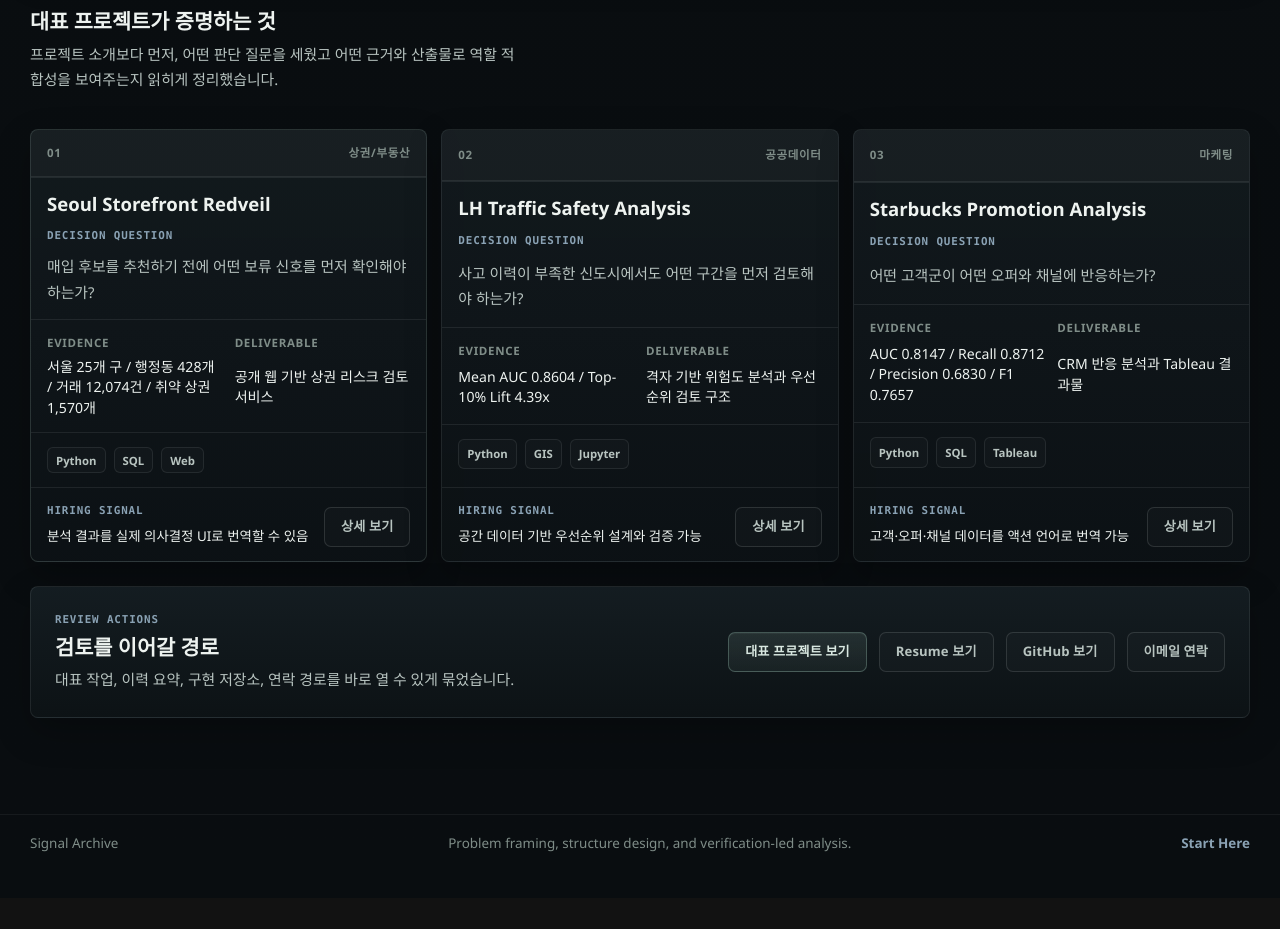
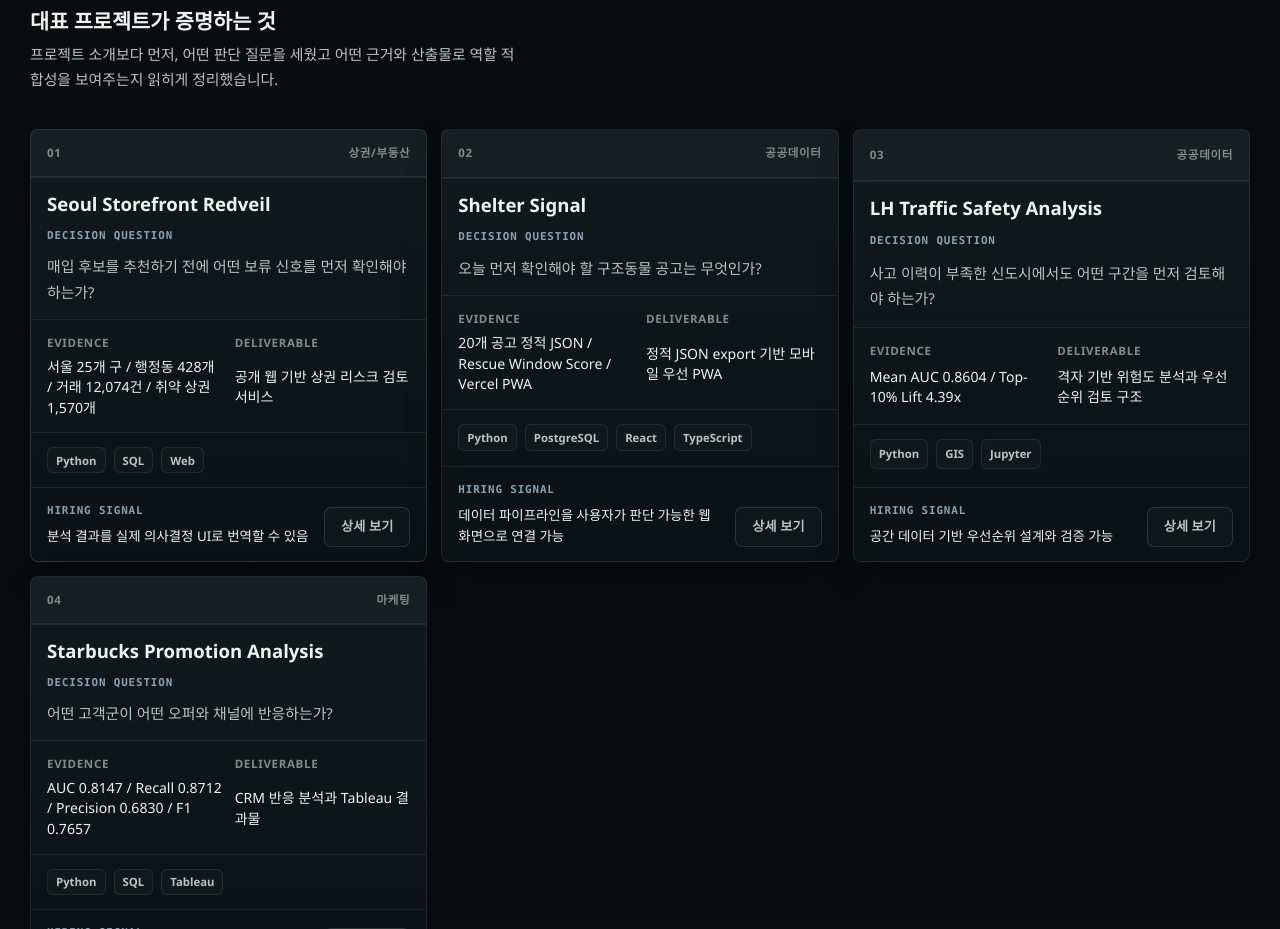
Before and after one commit to dffxonnb-cyber/signal-archive, a Next.js app: page / in a window 1280 px wide. Shown: the part 1243-2172 px from the top of the page. Before the commit the page ends 2141 px from the top, so only its background shows below. Built offline with nearby package versions, Linux system fonts and the light colour scheme.

Commit message:
feat: add Shelter Signal project

```diff
--- a/app/page.tsx
+++ b/app/page.tsx
@@ -51,6 +51,7 @@ const reviewPath = [
 
 const featuredProofSlugs = [
   "seoul-storefront-redveil",
+  "shelter-signal",
   "lh-traffic-safety-analysis",
   "starbucks-promotion-analysis",
 ];
--- a/content/projects.ts
+++ b/content/projects.ts
@@ -107,7 +107,7 @@ export const projects: Project[] = [
         type: "secondary",
       },
     ],
-    sortOrder: 2,
+    sortOrder: 3,
     caseStudySlugs: ["risk-signals-before-volume"],
     sections: [
       {
@@ -270,6 +270,150 @@ export const projects: Project[] = [
     ],
   },
   {
+    id: "shelter-signal",
+    slug: "shelter-signal",
+    title: "Shelter Signal",
+    status: "featured",
+    category: "대표 프로젝트",
+    primaryDomain: "공공데이터",
+    summary:
+      "구조동물 공고의 보호 종료일과 데이터 신호를 기반으로\n우선 확인 공고를 정리하는 공공데이터 PWA입니다.",
+    period: "2026",
+    format: "개인 프로젝트",
+    domains: ["공공데이터", "구조동물", "데이터 파이프라인", "PWA"],
+    role: ["데이터 파이프라인 설계", "SQL 모델링", "PWA 구현"],
+    filterTools: ["Python", "SQL", "React"],
+    cardTools: ["Python", "PostgreSQL", "React", "TypeScript"],
+    stack: ["Python", "PostgreSQL", "SQL", "Vite", "React", "TypeScript", "Vercel"],
+    problemTypes: ["우선순위 판단", "의사결정 도구"],
+    coreTags: ["Public Data", "PostgreSQL", "SQL", "React", "TypeScript", "PWA", "Vercel"],
+    badges: ["Featured", "Public Data", "PWA", "Static JSON"],
+    context:
+      "구조동물 공고는 보호 종료일, 지역, 보호소 연락처, 사진 여부가 흩어져 있어 오늘 먼저 확인할 공고를 빠르게 고르기 어렵습니다. 단순 최신순 목록보다 보호 종료 신호를 기준으로 다시 정리하는 화면이 필요했습니다.",
+    outcome:
+      "공공 구조동물 데이터를 수집·정제하고, 보호 종료일까지 남은 시간과 데이터 신호를 바탕으로 Rescue Window Score를 계산해 모바일 우선 PWA로 시각화했습니다. 배포 버전은 live backend가 아니라 export된 정적 JSON 데이터를 사용합니다.",
+    supportingLine:
+      "보호 종료일까지 남은 시간과 데이터 신호를 기반으로\n먼저 확인할 구조동물 공고를 정리한 PWA",
+    review: {
+      decisionQuestion: "오늘 먼저 확인해야 할 구조동물 공고는 무엇인가?",
+      myRole: "공공 API 점검, PostgreSQL 파이프라인, SQL summary view, React PWA 구현",
+      evidence: "20개 공고 정적 JSON / Rescue Window Score / Vercel PWA",
+      deliverable: "정적 JSON export 기반 모바일 우선 PWA",
+      hiringSignal: "데이터 파이프라인을 사용자가 판단 가능한 웹 화면으로 연결 가능",
+    },
+    decisionMoment: {
+      originalQuestion: "구조동물 공고를 어떻게 조회할 것인가?",
+      reframedQuestion: "보호 종료가 가까운 공고를 어떻게 먼저 확인하게 만들 것인가?",
+      keyEvidence: "공고 종료일, 진행 상태, 사진·연락처 신호를 조합한 Rescue Window Score",
+      finalDeliverable: "static JSON export bridge와 Vite React PWA",
+      proves: "공공데이터 제약을 드러낸 상태로 데이터 제품형 MVP를 끝까지 구성할 수 있음",
+    },
+    cardBrief: {
+      problem:
+        "공고 종료일과 보호소 정보가 흩어져 있어 사용자가 우선 확인 공고를 빠르게 고르기 어려움.",
+      method:
+        "공공 구조동물 데이터를 수집·정제하고, 보호 종료일까지 남은 시간과 데이터 신호를 바탕으로 Rescue Window Score를 계산함.",
+      output: [
+        "Rescue Window Score",
+        "정적 JSON export bridge",
+        "모바일 우선 PWA",
+        "Vercel 배포",
+      ],
+    },
+    metrics: [
+      { label: "Data Bridge", value: "5 JSON Exports" },
+      { label: "App Scope", value: "5 PWA Views" },
+      { label: "Deployment", value: "Vercel" },
+    ],
+    evidencePoints: [
+      {
+        label: "데이터 수집",
+        value: "구조동물 공공 API smoke test와 mock 데이터 기반 파이프라인 검증",
+      },
+      {
+        label: "데이터 구조",
+        value: "PostgreSQL raw rescued animal table, SQL models, summary views 구성",
+      },
+      {
+        label: "우선순위 신호",
+        value: "보호 종료일과 데이터 품질 신호를 조합한 Rescue Window Score",
+      },
+      {
+        label: "배포 방식",
+        value: "현재 배포 버전은 live backend가 아닌 exported static JSON 데이터를 사용",
+      },
+      {
+        label: "화면 범위",
+        value: "홈, 골든타임, 공고 필터, 지역 탐색, 상세 시트, 저장 placeholder",
+      },
+    ],
+    detailBrief: {
+      problem: {
+        what:
+          "구조동물 공고는 종료일, 지역, 보호소 연락처, 사진 여부가 흩어져 있어 긴급하게 확인해야 할 공고를 한눈에 고르기 어렵습니다.",
+        why:
+          "보호 종료가 가까운 공고는 시간이 중요한데, 사용자가 매번 전체 목록을 훑는 방식으로는 우선 확인 대상을 놓치기 쉽기 때문입니다.",
+      },
+      dataMethod: {
+        dataTypes: ["구조동물 공공 API 응답", "mock rescued animal 데이터", "SQL summary view"],
+        process: [
+          "공공 API 응답을 DB 필드로 정규화하고 raw 테이블 구조를 설계",
+          "SQL model과 summary view에서 Rescue Window Score와 지역별 신호 계산",
+          "앱에서 읽을 수 있도록 정적 JSON으로 export하고 PWA 화면에 연결",
+        ],
+        metrics: ["보호 종료일까지 남은 일수", "공고 진행 상태", "사진·보호소 연락처·특이사항 신호"],
+      },
+      limitations: [
+        "현재 배포 버전은 `app/public/data/*.json`으로 export된 정적 JSON 데이터를 사용하며 production live backend가 아닙니다.",
+        "실사용자 계정, 저장 persistence, 실시간 알림, email/SMS 자동화는 아직 구현하지 않았습니다.",
+        "Rescue Window Score는 공식 위험 점수나 입양 결과 예측 모델이 아니라 내부 우선순위 탐색 신호입니다.",
+        "API key와 운영용 비밀값은 저장소와 배포 문서에 포함하지 않았습니다.",
+      ],
+      linkNote: "Live Demo에서는 정적 JSON 기반 PWA 화면을 확인할 수 있고, GitHub 저장소에서는 데이터 파이프라인과 export 흐름을 함께 확인할 수 있습니다.",
+    },
+    focusPoints: [
+      "공고 목록을 최신순이 아니라 보호 종료 신호 중심의 우선순위 문제로 재정의",
+      "PostgreSQL, SQL model, static JSON export, React PWA를 하나의 검증 가능한 흐름으로 연결",
+      "배포 한계와 데이터 제약을 문서에 명시해 production-ready 서비스처럼 과장하지 않음",
+    ],
+    links: [
+      {
+        label: "Live Demo",
+        href: "https://shelter-signal-ebon.vercel.app/",
+        type: "primary",
+      },
+      {
+        label: "GitHub 저장소",
+        href: "https://github.com/dffxonnb-cyber/shelter-signal",
+        type: "secondary",
+      },
+    ],
+    sortOrder: 2,
+    caseStudySlugs: ["risk-signals-before-volume", "turn-analysis-into-a-decision-tool"],
+    sections: [
+      {
+        title: "프로젝트 개요",
+        paragraphs: [
+          "Shelter Signal은 구조동물 공고를 단순히 나열하지 않고, 보호 종료일까지 남은 시간과 데이터 신호를 바탕으로 먼저 볼 공고를 정리한 공공데이터 기반 PWA입니다.",
+          "현재 공개 배포는 실시간 backend가 아니라 export된 정적 JSON 데이터를 읽는 방식으로 구성되어 있으며, 포트폴리오용 데이터 제품 MVP의 범위를 명확히 드러냅니다.",
+        ],
+      },
+      {
+        title: "접근 방식",
+        paragraphs: [
+          "공공 API smoke test와 mock 데이터를 바탕으로 PostgreSQL raw 테이블을 설계하고, SQL model과 summary view에서 Rescue Window Score와 지역별 신호를 만들었습니다.",
+          "그 결과를 static JSON export bridge로 앱에 넘기고, Vite + React + TypeScript PWA에서 홈, 골든타임, 공고 필터, 지역 탐색, 상세 시트 흐름으로 시각화했습니다.",
+        ],
+      },
+      {
+        title: "포트폴리오 관점의 의미",
+        paragraphs: [
+          "이 프로젝트는 데이터 수집, 모델링, export, 배포 화면까지 이어지는 end-to-end 흐름을 보여주면서도, live backend와 production 운영 기능이 아직 없다는 한계를 숨기지 않는 사례입니다.",
+        ],
+      },
+    ],
+  },
+  {
     id: "uk-online-retail-segment-analysis",
     slug: "uk-online-retail-segment-analysis",
     title: "UK Online Retail Segment Analysis",
@@ -379,7 +523,7 @@ export const projects: Project[] = [
         type: "secondary",
       },
     ],
-    sortOrder: 4,
+    sortOrder: 5,
     caseStudySlugs: ["segmenting-for-business-meaning"],
     sections: [
       {
@@ -511,7 +655,7 @@ export const projects: Project[] = [
         type: "secondary",
       },
     ],
-    sortOrder: 3,
+    sortOrder: 4,
     caseStudySlugs: ["segmenting-for-business-meaning"],
     sections: [
       {
@@ -613,7 +757,7 @@ export const projects: Project[] = [
         type: "secondary",
       },
     ],
-    sortOrder: 6,
+    sortOrder: 7,
     caseStudySlugs: [],
     sections: [
       {
@@ -746,7 +890,7 @@ export const projects: Project[] = [
         type: "secondary",
       },
     ],
-    sortOrder: 5,
+    sortOrder: 6,
     caseStudySlugs: ["turn-analysis-into-a-decision-tool"],
     sections: [
       {
```
